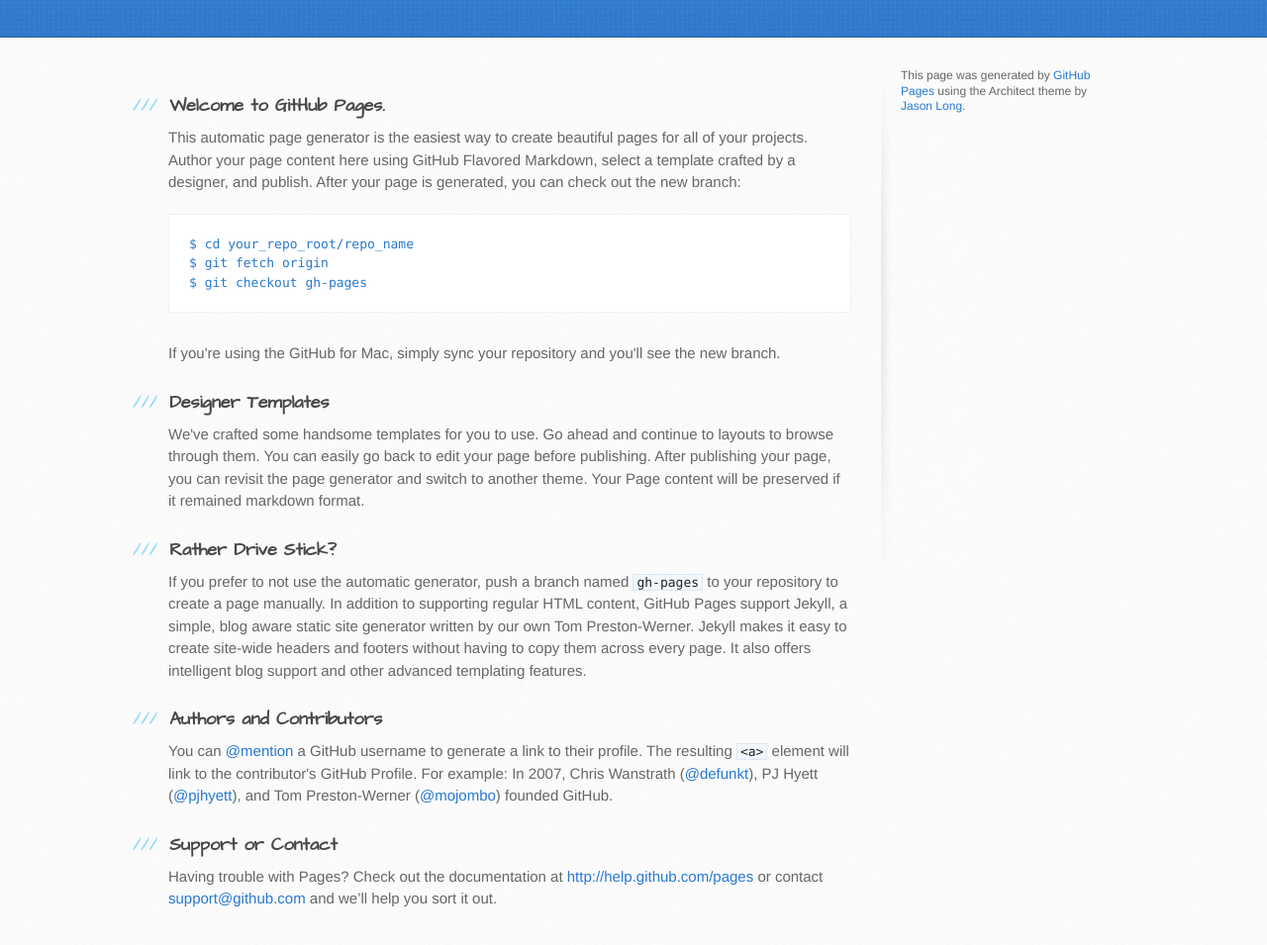
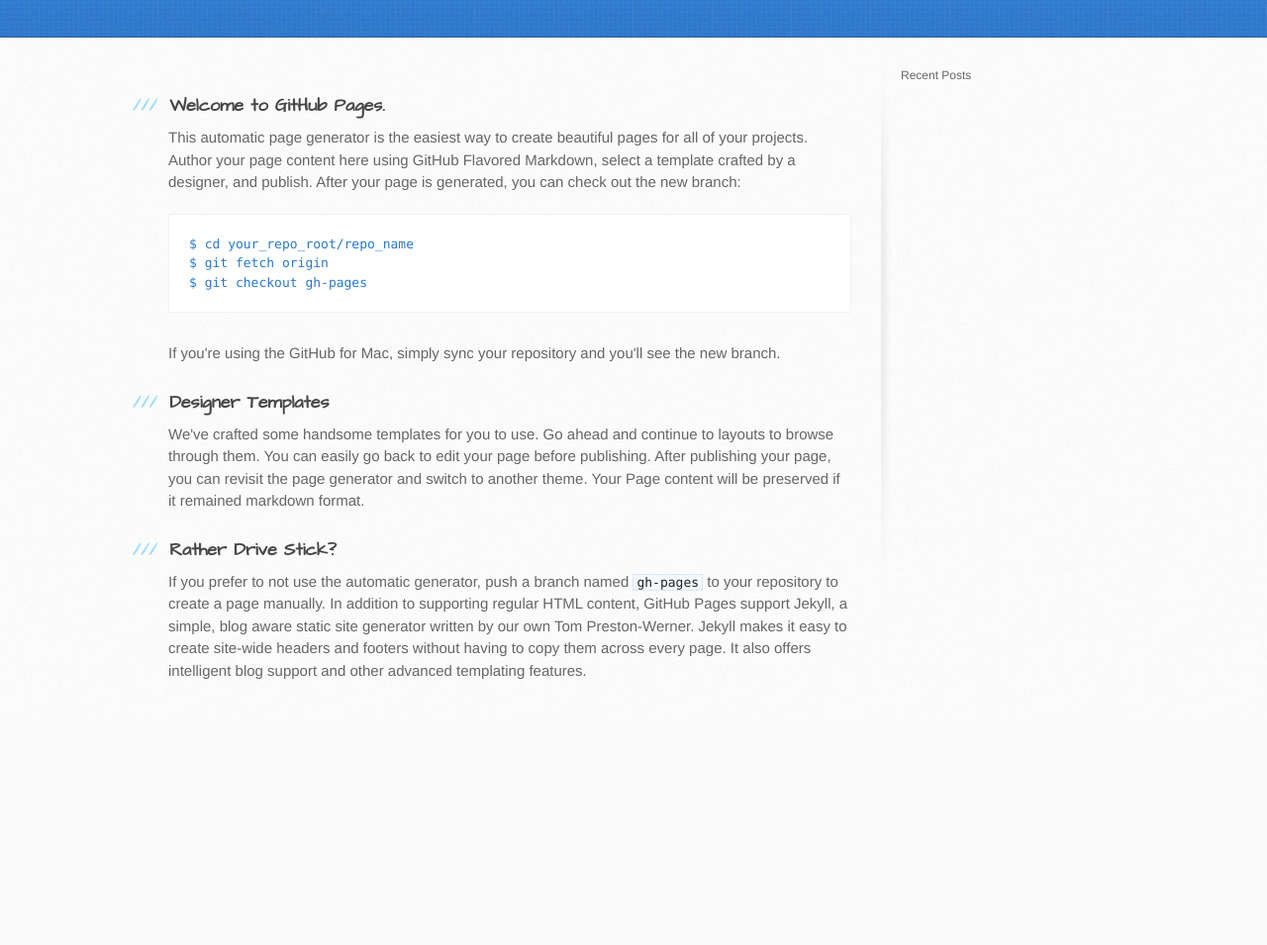
Before and after one commit to yesyayen/yesyayen.github.io, a plain HTML site: page index.html in a window 1280 px wide. Shown: the part 163-1118 px from the top of the page at 99% size. After the commit the page ends 895 px from the top, so only its background shows below. Drawn offline with Linux system fonts and the light colour scheme.

Commit message:
Update index.html

```diff
--- a/index.html
+++ b/index.html
@@ -13,7 +13,7 @@
     <script src="//html5shiv.googlecode.com/svn/trunk/html5.js"></script>
     <![endif]-->
 
-    <title>Yesyayen.github.io by yesyayen</title>
+    <title>Anandh Somu's Blog</title>
   </head>
 
   <body>
@@ -50,21 +50,12 @@ $ git checkout gh-pages
 
 <p>If you prefer to not use the automatic generator, push a branch named <code>gh-pages</code> to your repository to create a page manually. In addition to supporting regular HTML content, GitHub Pages support Jekyll, a simple, blog aware static site generator written by our own Tom Preston-Werner. Jekyll makes it easy to create site-wide headers and footers without having to copy them across every page. It also offers intelligent blog support and other advanced templating features.</p>
 
-<h3>
-<a name="authors-and-contributors" class="anchor" href="#authors-and-contributors"><span class="octicon octicon-link"></span></a>Authors and Contributors</h3>
-
-<p>You can <a href="https://github.com/blog/821" class="user-mention">@mention</a> a GitHub username to generate a link to their profile. The resulting <code>&lt;a&gt;</code> element will link to the contributor's GitHub Profile. For example: In 2007, Chris Wanstrath (<a href="https://github.com/defunkt" class="user-mention">@defunkt</a>), PJ Hyett (<a href="https://github.com/pjhyett" class="user-mention">@pjhyett</a>), and Tom Preston-Werner (<a href="https://github.com/mojombo" class="user-mention">@mojombo</a>) founded GitHub.</p>
-
-<h3>
-<a name="support-or-contact" class="anchor" href="#support-or-contact"><span class="octicon octicon-link"></span></a>Support or Contact</h3>
-
-<p>Having trouble with Pages? Check out the documentation at <a href="http://help.github.com/pages">http://help.github.com/pages</a> or contact <a href="mailto:support@github.com">support@github.com</a> and we’ll help you sort it out.</p>
         </section>
 
         <aside id="sidebar">
 
 
-          <p>This page was generated by <a href="https://pages.github.com">GitHub Pages</a> using the Architect theme by <a href="https://twitter.com/jasonlong">Jason Long</a>.</p>
+          <p>Recent Posts</p>
         </aside>
       </div>
     </div>
```
